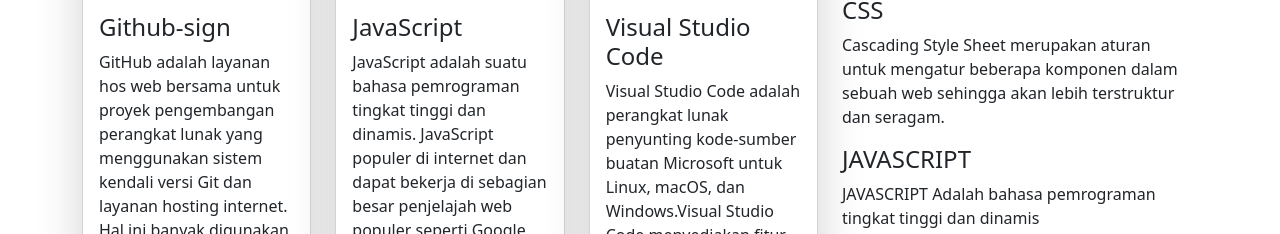
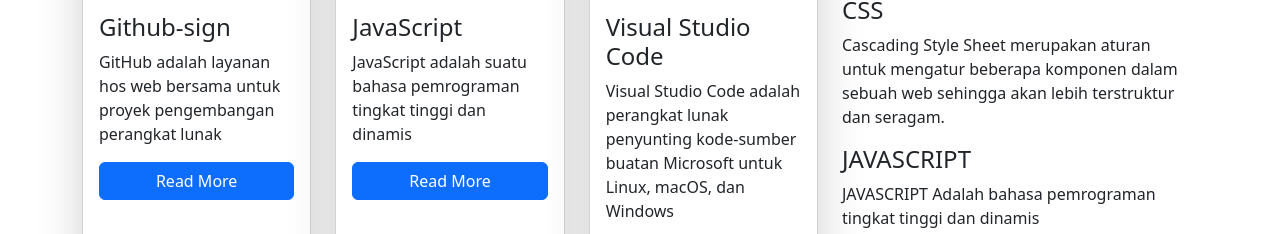
Before and after one commit to ikykun12/fswd3-html-dasar, a website: page page/reponsiveboostrap.html in a window 1280 px wide. Shown: the part 566-800 px from the top of the page. Drawn offline with nearby package versions, Linux system fonts and the light colour scheme.

Commit message:
memperbaikan Reponsive pada button  boostrap

```diff
--- a/page/reponsiveboostrap.html
+++ b/page/reponsiveboostrap.html
@@ -54,7 +54,7 @@
              </div>
              <div class="card-body">
                <h4 class="card-title">Github-sign</h4>
-               <p class="card-text">GitHub adalah layanan hos web bersama untuk proyek pengembangan perangkat lunak yang menggunakan sistem kendali versi Git dan layanan hosting internet. Hal ini banyak digunakan untuk kode komputer.</p>
+               <p class="card-text">GitHub adalah layanan hos web bersama untuk proyek pengembangan perangkat lunak</p>
                <div class="d-grid gap-2 ">
                  <button class="btn btn-primary" type="button">Read More</button>
                </div>
@@ -68,7 +68,7 @@
              </div>
              <div class="card-body">
                <h4 class="card-title">JavaScript</h4>
-               <p class="card-text">JavaScript adalah suatu bahasa pemrograman tingkat tinggi dan dinamis. JavaScript populer di internet dan dapat bekerja di sebagian besar penjelajah web populer seperti Google Chrome, Internet Explorer, Mozilla Firefox, Netscape dan Opera.</p>
+               <p class="card-text">JavaScript adalah suatu bahasa pemrograman tingkat tinggi dan dinamis</p>
                <div class="d-grid gap-2 ">
                  <button class="btn btn-primary" type="button">Read More</button>
                </div>
@@ -82,7 +82,7 @@
             </div>
             <div class="card-body">
               <h4 class="card-title">Visual Studio Code</h4>
-              <p class="card-text">Visual Studio Code adalah perangkat lunak penyunting kode-sumber buatan Microsoft untuk Linux, macOS, dan Windows.Visual Studio Code menyediakan fitur seperti penyorotan sintaksis, penyelesaian kode, kutipan kode.</p>
+              <p class="card-text">Visual Studio Code adalah perangkat lunak penyunting kode-sumber buatan Microsoft untuk Linux, macOS, dan Windows</p>
               <div class="d-grid gap-2 ">
                 <button class="btn btn-primary" type="button">Read More</button>
               </div>
```
